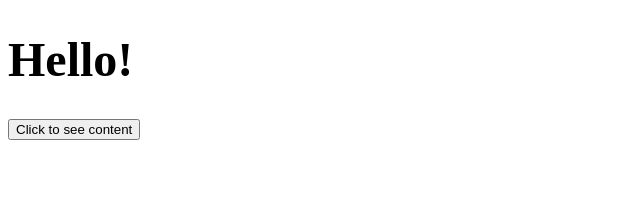
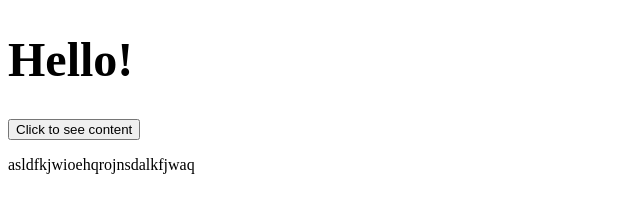
Before and after one commit to sungmin-kim-gwc/sungmin-kim-gwc.github.io, a plain HTML site: page index.html in a window 1280 px wide. Shown: the whole page, without its empty margins (0-640 px from the left). Drawn offline with Linux system fonts and the light colour scheme.

Commit message:
test commit

```diff
--- a/index.html
+++ b/index.html
@@ -16,3 +16,5 @@
 </div>
 </body>
 </html>
+
+asldfkjwioehqrojnsdalkfjwaq
```
